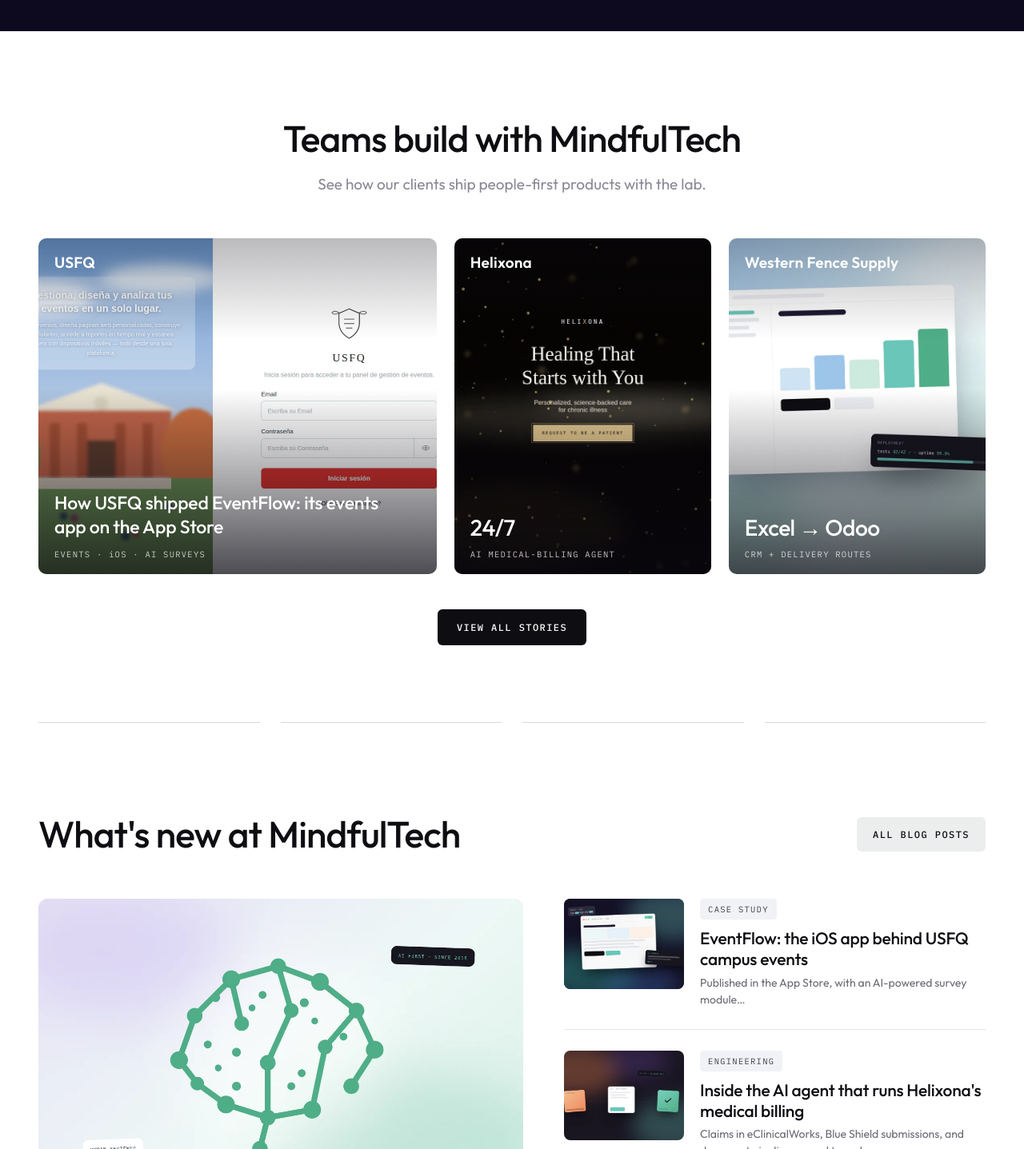
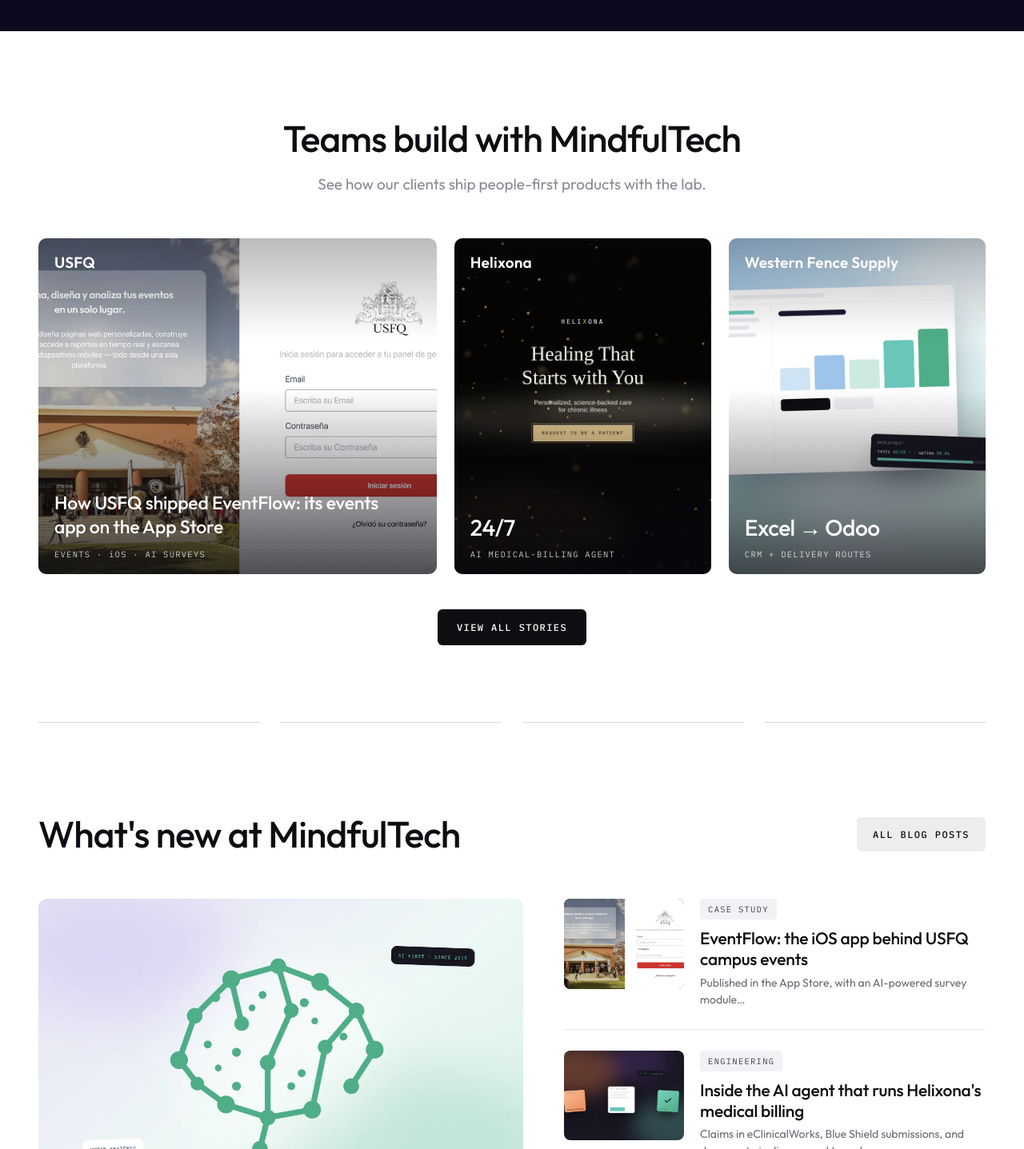
Before and after one commit to crpozo/mindfultech, a Next.js app: page / in a window 1280 px wide. Shown: the part 3346-4783 px from the top of the page at 80% size. Built offline with nearby package versions, Linux system fonts and the light colour scheme.

Commit message:
Use the real EventFlow banner on the USFQ story card and blog thumbnails
Co-Authored-By: Claude Fable 5 <noreply@anthropic.com>
Claude-Session: https://claude.ai/code/session_01QD82uoQRJmXvADG6SKY9XU

```diff
--- a/components/home/ClientStories.tsx
+++ b/components/home/ClientStories.tsx
@@ -47,7 +47,7 @@ export function ClientStories() {
           style={{ display: "grid", gridTemplateColumns: "1.55fr 1fr 1fr", gap: 22 }}
         >
           {/* USFQ · EventFlow — wide */}
-          <StoryCard bg="linear-gradient(150deg,#2a2736,#141126)" brandName="USFQ" img="/art/eventflow-wide.webp" href="/work#usfq">
+          <StoryCard bg="linear-gradient(150deg,#2a2736,#141126)" brandName="USFQ" img="/portfolio/eventflow-banner.webp" href="/work#usfq">
             <div
               style={{
                 color: "#fff",
--- a/components/home/NewsGrid.tsx
+++ b/components/home/NewsGrid.tsx
@@ -9,7 +9,7 @@ const MONO = "var(--mono)";
 const SIDE = [
   {
     href: "/work#usfq",
-    img: "/art/eventflow.webp",
+    img: "/portfolio/eventflow-banner.webp",
     bg: "linear-gradient(140deg,#141126,color-mix(in srgb,var(--accent) 55%,#141126))",
     tag: { en: "CASE STUDY", es: "CASO DE ESTUDIO" },
     title: { en: "EventFlow: the iOS app behind USFQ campus events", es: "EventFlow: la app iOS detrás de los eventos de USFQ" },
--- a/components/pages/BlogBody.tsx
+++ b/components/pages/BlogBody.tsx
@@ -13,7 +13,7 @@ type Bi = { en: string; es: string };
 const POSTS: { href: string; img: string; bg: string; onDark: boolean; tag: Bi; title: Bi; body: Bi }[] = [
   {
     href: "/work#usfq",
-    img: "/art/eventflow.webp",
+    img: "/portfolio/eventflow-banner.webp",
     bg: "linear-gradient(140deg,#141126,color-mix(in srgb,var(--accent) 55%,#141126))",
     onDark: true,
     tag: { en: "CASE STUDY", es: "CASO DE ESTUDIO" },
```
